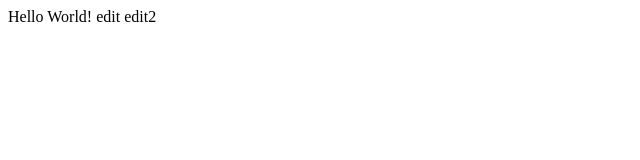
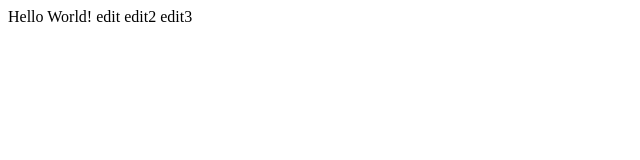
Before and after one commit to 13cweb/sample, a plain HTML site: page index.html in a window 1280 px wide. Shown: the full height of the page, 0-640 px from the left. Drawn offline with Linux system fonts and the light colour scheme.

Commit message:
[index] edit

```diff
--- a/index.html
+++ b/index.html
@@ -9,5 +9,6 @@
     Hello World!
     edit
     edit2
+    edit3
 </body>
 </html>
```
